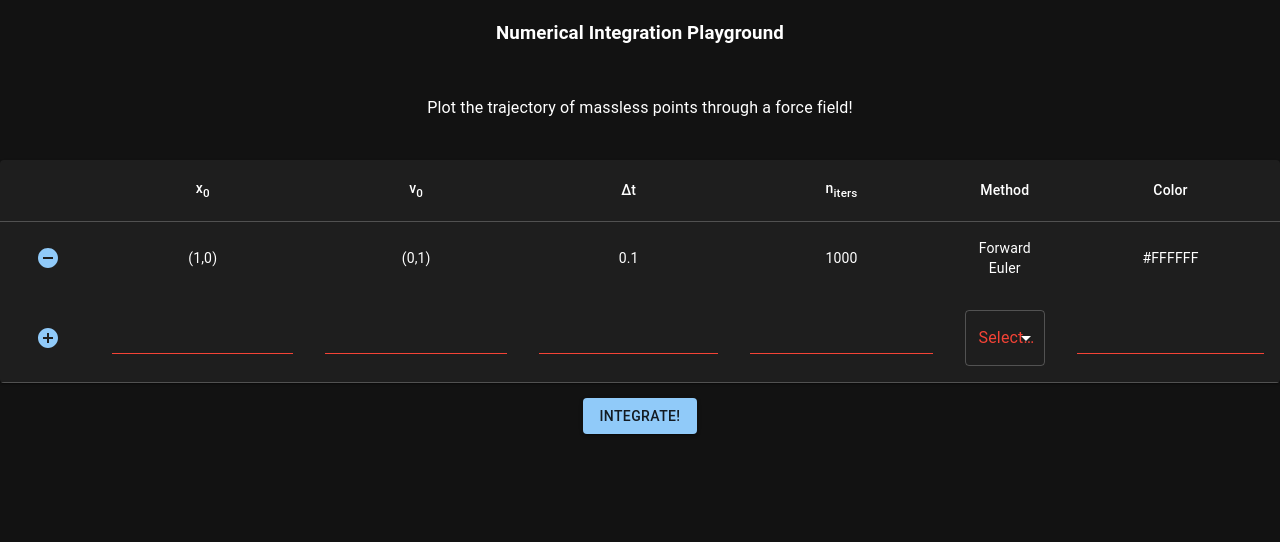
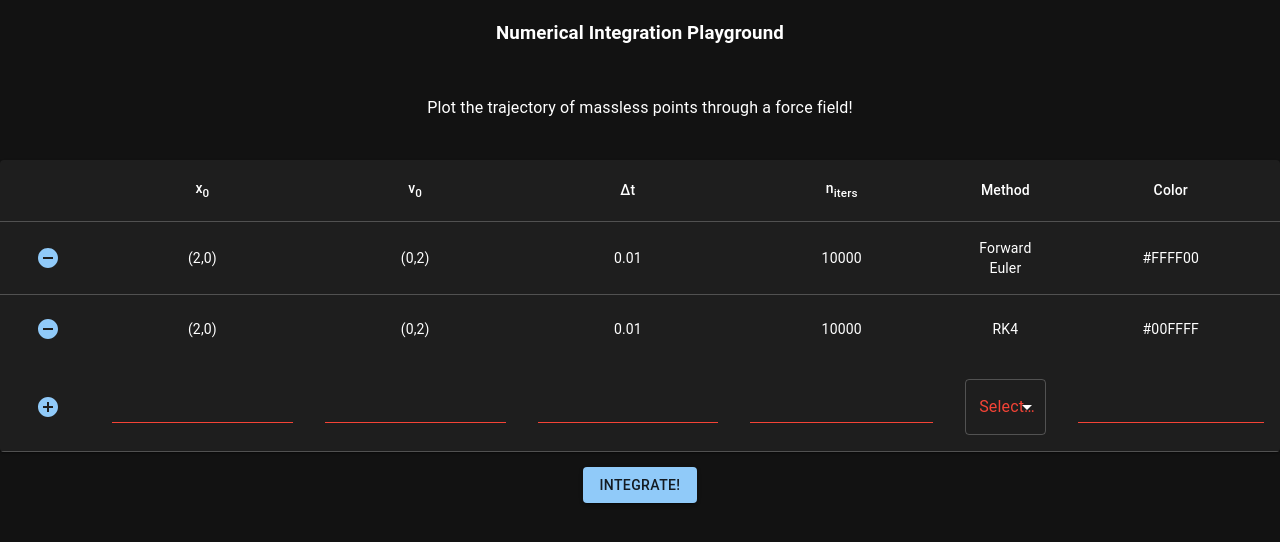
Before and after one commit to tarinyoom/ode-integrators, a React (Create React App) app in the folder frontend/: page / in a window 1280 px wide. Shown: the top 542 px of the page. Built offline with nearby package versions, Linux system fonts and the light colour scheme.

Commit message:
removes backward euler from frontend

```diff
--- a/frontend/src/App.tsx
+++ b/frontend/src/App.tsx
@@ -16,7 +16,10 @@ function App() {
     }
   });
 
-  const DEFAULT_IVPS: IVP[] = [{id: getUniqueId(), x0: [1, 0], v0: [0, 1], h: 0.1, n: 1000, method: "Forward Euler", color: "#FFFFFF"}];
+  const DEFAULT_IVPS: IVP[] = [
+    {id: getUniqueId(), x0: [2, 0], v0: [0, 2], h: 0.01, n: 10000, method: "Forward Euler", color: "#FFFF00"},
+    {id: getUniqueId(), x0: [2, 0], v0: [0, 2], h: 0.01, n: 10000, method: "RK4", color: "#00FFFF"}
+  ];
 
   const [IVPs, setIVPs] = useState<IVP[]>(DEFAULT_IVPS);
   const [data, setData] = useState<IVPSolution[]>();
--- a/frontend/src/TableView.tsx
+++ b/frontend/src/TableView.tsx
@@ -136,7 +136,6 @@ function TableView(
 						}}
 					>
 						<MenuItem value={"Forward Euler"}>Forward Euler</MenuItem>
-						<MenuItem value={"Backward Euler"}>Backward Euler</MenuItem>
 						<MenuItem value={"RK4"}>RK4</MenuItem>
 					</Select>
 				</FormControl>
--- a/frontend/src/types.d.ts
+++ b/frontend/src/types.d.ts
@@ -1,5 +1,5 @@
 type Point = number[];
-type Method = "Forward Euler" | "Backward Euler" | "RK4";
+type Method = "Forward Euler" | "RK4";
 
 type IVP = {
 	id: string,
--- a/frontend/src/utils.ts
+++ b/frontend/src/utils.ts
@@ -54,7 +54,7 @@ export function parseN(s: string) : number | null {
 }
 
 export function parseMethod(s: string) : Method | null {
-	if (s === "Forward Euler" || s === "Backward Euler" || s === "RK4") {
+	if (s === "Forward Euler" || s === "RK4") {
 		return s;
 	} else {
 		return null;
```
